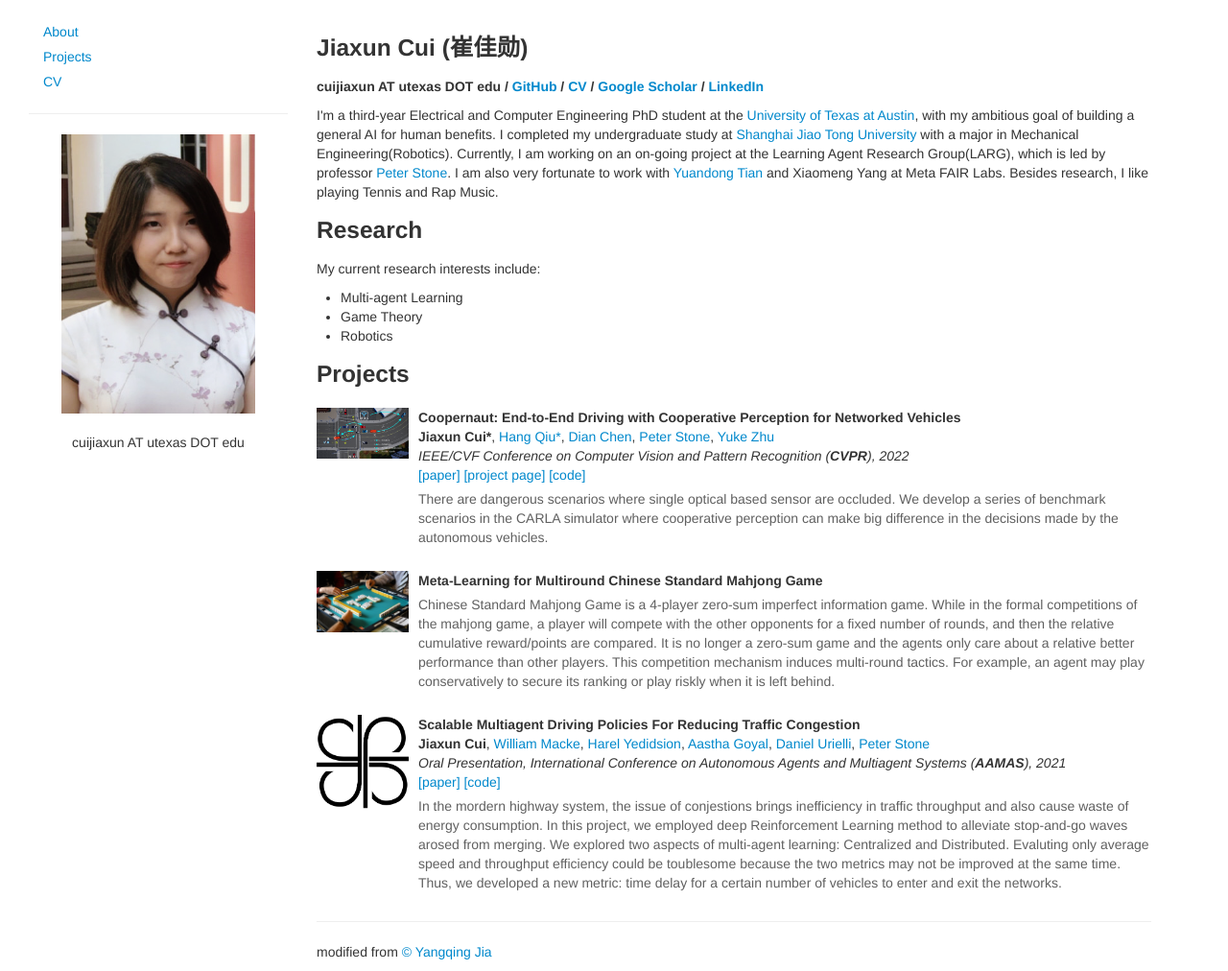
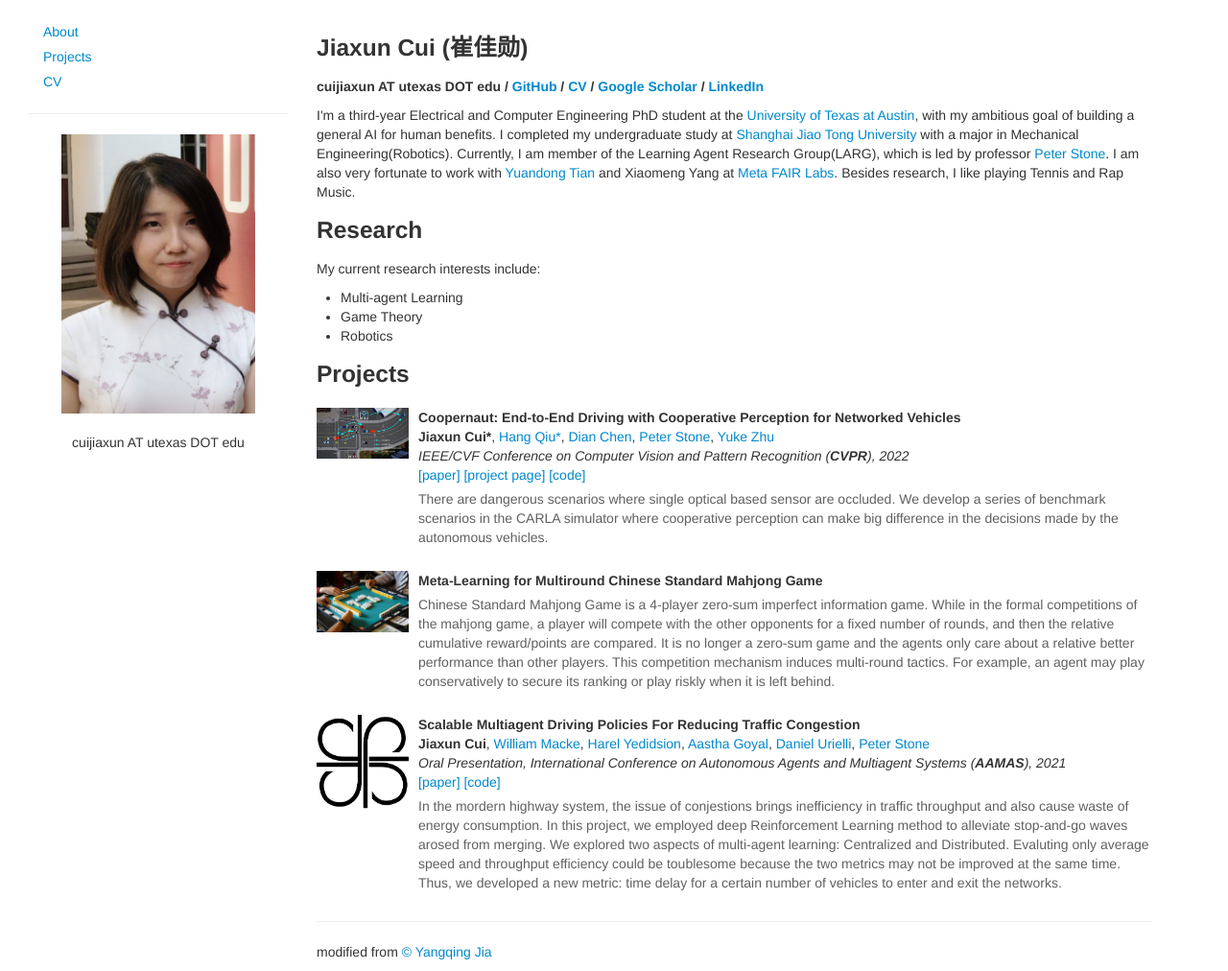
Before and after one commit to cuijiaxun/cuijiaxun.github.io, a Jekyll site: the page index.html, which Jekyll copies as it is, in a window 1280 px wide and 1012 px high. Shown: the whole window at 96% size. Built offline with Jekyll 4.4.1, drawn with Linux system fonts in a browser that asks for light colours.

Commit message:
modify intro

```diff
--- a/index.html
+++ b/index.html
@@ -84,7 +84,7 @@
                 <img class="media-object" src="assets_files/me2.png" width="96px" style="margin: 0px 10px">
             </a>
             <p>
-            I'm a third-year Electrical and Computer Engineering PhD student at the <a href="https://www.utexas.edu/">University of Texas at Austin</a>, with my ambitious goal of building a general AI for human benefits. I completed my undergraduate study at <a href="https://en.sjtu.edu.cn/">Shanghai Jiao Tong University</a> with a major in Mechanical Engineering(Robotics). Currently, I am working on an on-going project at the Learning Agent Research Group(LARG), which is led by professor <a target="_blank" href="https://www.cs.utexas.edu/~pstone/">Peter Stone</a>. I am also very fortunate to work with <a target="_blank" href="https://yuandong-tian.com/">Yuandong Tian</a> and Xiaomeng Yang at Meta FAIR Labs. Besides research, I like playing Tennis and Rap Music.
+            I'm a third-year Electrical and Computer Engineering PhD student at the <a href="https://www.utexas.edu/">University of Texas at Austin</a>, with my ambitious goal of building a general AI for human benefits. I completed my undergraduate study at <a href="https://en.sjtu.edu.cn/">Shanghai Jiao Tong University</a> with a major in Mechanical Engineering(Robotics). Currently, I am member of the Learning Agent Research Group(LARG), which is led by professor <a target="_blank" href="https://www.cs.utexas.edu/~pstone/">Peter Stone</a>. I am also very fortunate to work with <a target="_blank" href="https://yuandong-tian.com/">Yuandong Tian</a> and Xiaomeng Yang at <a target="_blank" href="https://ai.facebook.com/">Meta FAIR Labs</a>. Besides research, I like playing Tennis and Rap Music.
             </p>
             <!--
              *** Research ***
```
